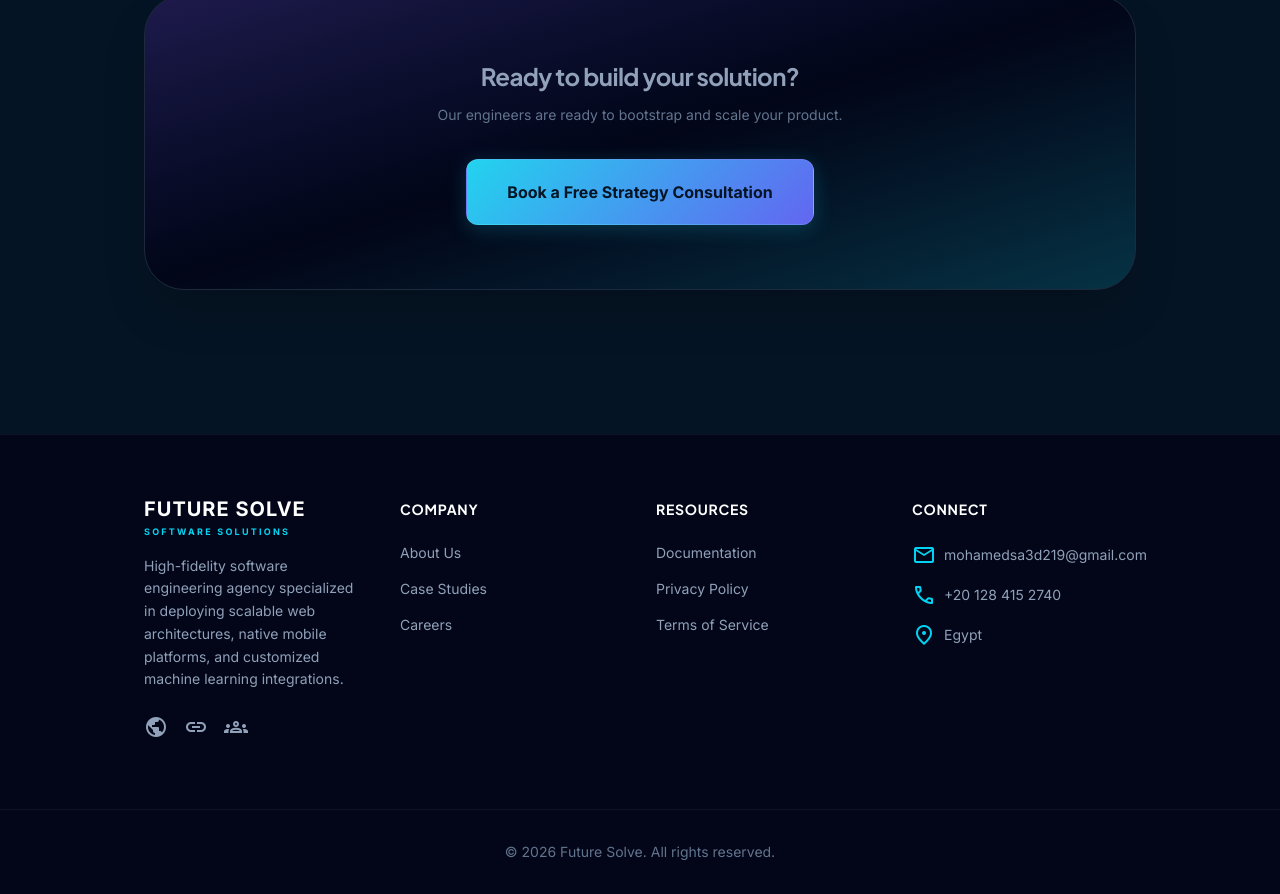
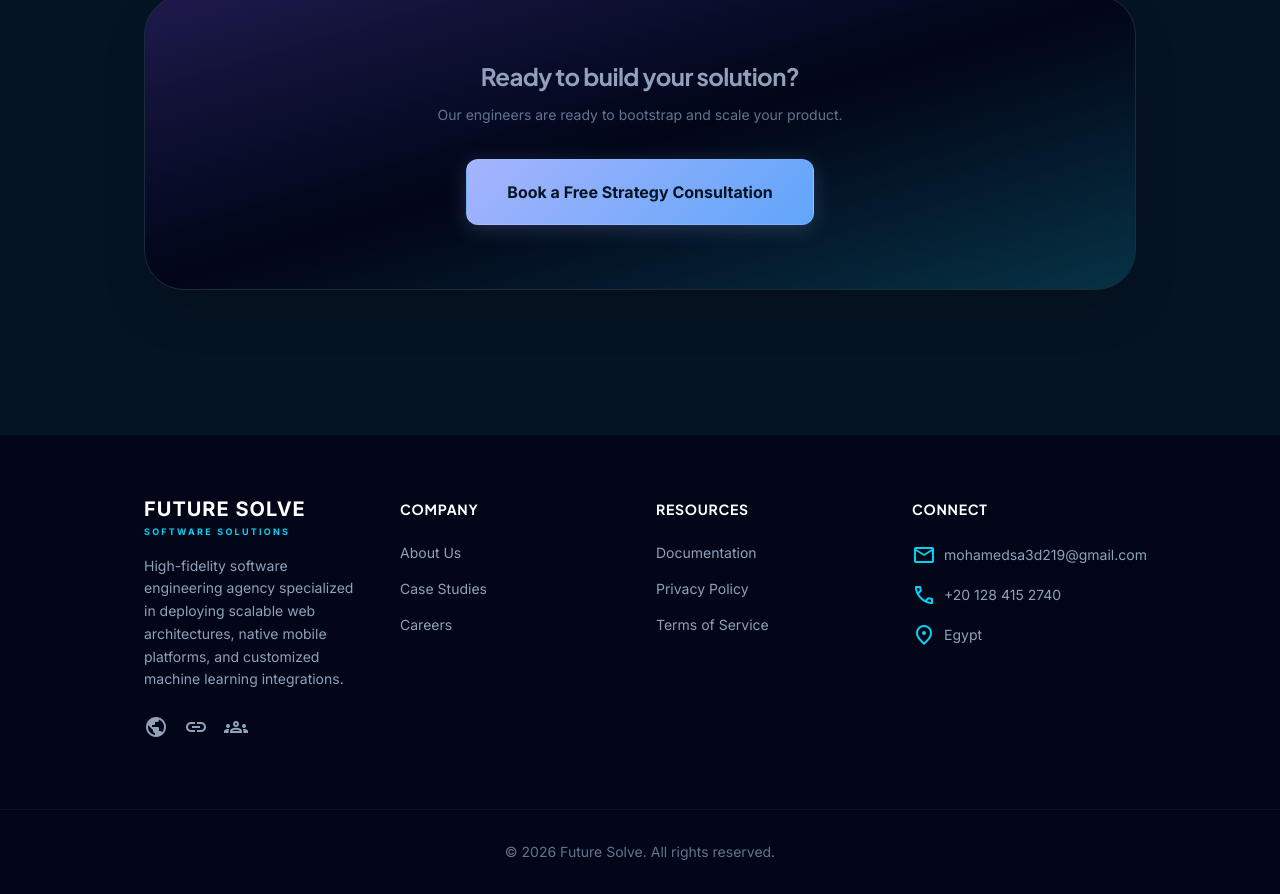
Before and after one commit to futuresolvetech-ux/Future_Solve, a React (Vite) app: page / in a window 1280 px wide. Shown: the part 3356-4250 px from the top of the page. Built offline with nearby package versions, Linux system fonts and the light colour scheme.

Commit message:
style: mute final CTA solid button to a calm periwinkle/blue gradient

```diff
--- a/src/index.css
+++ b/src/index.css
@@ -78,7 +78,7 @@ p, a, span, button, label {
   transform: translateY(0.5px);
 }
 
-/* Solid Neon Gradient Button (CTA Focus) */
+/* Solid Muted Periwinkle & Muted Blue Gradient Button (Modern CTA Focus) */
 .btn-cyber-solid {
   position: relative;
   overflow: hidden;
@@ -91,14 +91,14 @@ p, a, span, button, label {
   cursor: pointer;
   border: 1px solid rgba(255, 255, 255, 0.1);
   text-decoration: none;
-  background: linear-gradient(135deg, #22d3ee 0%, #6366f1 100%);
+  background: linear-gradient(135deg, #a5b4fc 0%, #60a5fa 100%);
   color: #051424 !important;
-  box-shadow: 0 4px 20px rgba(34, 211, 238, 0.2);
+  box-shadow: 0 4px 20px rgba(165, 180, 252, 0.2);
 }
 
 .btn-cyber-solid:hover {
   transform: translateY(-2px);
-  box-shadow: 0 0 30px rgba(34, 211, 238, 0.5);
+  box-shadow: 0 0 30px rgba(165, 180, 252, 0.4);
   color: #051424 !important;
 }
 
```
